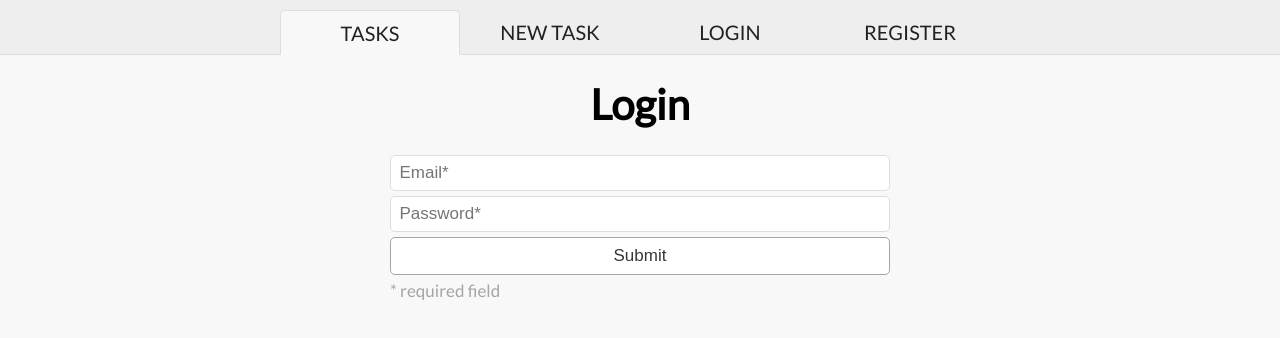
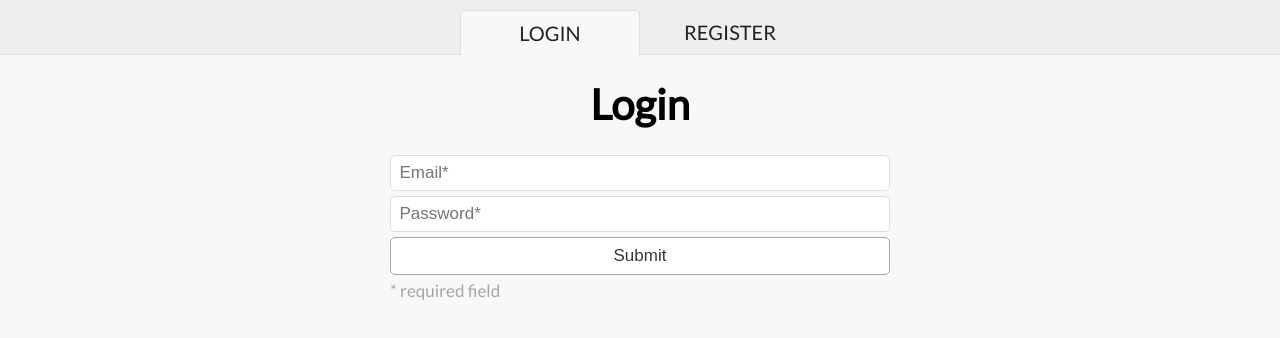
Before and after one commit to tarmeli/horizontal-kanban, a React (Create React App) app: page / in a window 1280 px wide. Shown: the top 338 px of the page. Built offline with nearby package versions, Linux system fonts and the light colour scheme.

Commit message:
hide buttons according to logged in

```diff
--- a/src/components/App/App.jsx
+++ b/src/components/App/App.jsx
@@ -1,12 +1,52 @@
 import { Content, Nav } from './';
+import { LOGIN_MUTATION, SIGNUP_MUTATION } from '../../data/constants';
 
-import React from 'react';
+import React, { useState } from 'react';
 
-const App = () => (
-  <div className="App">
-    <Nav />
-    <Content />
-  </div>
-);
+import { useMutation } from '@apollo/react-hooks';
+
+
+const App = () => {
+  const [isLoggedIn, setIsLoggedIn] = useState(false);
+  const [login] = useMutation(LOGIN_MUTATION);
+  const [signup] = useMutation(SIGNUP_MUTATION);
+
+  const handleLogin = async (e) => {
+    e.preventDefault();
+
+    const { email, password } = e.target;
+    const logindata = await login({ variables: { email: email.value, password: password.value } });
+
+    if (logindata) {
+      // handle cookies
+      setIsLoggedIn(true);
+      console.log('token', logindata.data.login.token);
+    }
+  };
+
+  const handleRegister = async (e) => {
+    e.preventDefault();
+
+    const { name, email, password } = e.target;
+    const signupdata = await signup({ variables: { name: name.value, email: email.value, password: password.value } });
+
+    if (signupdata) {
+      // handle cookies
+      setIsLoggedIn(true);
+      console.log('token', signupdata.data.signup.token);
+    }
+  };
+
+  return (
+    <div className="App">
+      <Nav isLoggedIn={isLoggedIn} />
+      <Content
+        handleLogin={handleLogin}
+        handleRegister={handleRegister}
+        isLoggedIn={isLoggedIn}
+      />
+    </div>
+  );
+};
 
 export { App };
--- a/src/components/App/content.jsx
+++ b/src/components/App/content.jsx
@@ -2,18 +2,14 @@ import { Kanban } from '../Kanban';
 import { Form } from '../Form';
 import { newTaskFormData, loginFormData, registerFormData } from '../../data';
 import { useLocalStorage } from '../../hooks';
-import { LOGIN_MUTATION, SIGNUP_MUTATION } from '../../data/constants';
 
 import React, { useState } from 'react';
 import { Route } from 'react-router-dom';
-import { useMutation } from '@apollo/react-hooks';
+import PropTypes from 'prop-types';
 
-const Content = () => {
+const Content = ({ isLoggedIn, handleLogin, handleRegister }) => {
   const [tasks, setTasks] = useLocalStorage('kanbanstate', []);
   const [rowWithNewTask, setRowWithNewTask] = useState(0);
-  const [isLoggedIn, setIsLoggedIn] = useState(false);
-  const [login] = useMutation(LOGIN_MUTATION);
-  const [signup] = useMutation(SIGNUP_MUTATION);
 
   const handleTaskDelete = (e, id) => {
     e.preventDefault();
@@ -65,32 +61,6 @@ const Content = () => {
     deadline.value = '';
 
     setTasks(newTasks);
-  };
-
-  const handleLogin = async (e) => {
-    e.preventDefault();
-
-    const { email, password } = e.target;
-    const logindata = await login({ variables: { email: email.value, password: password.value } });
-
-    if (logindata) {
-      // handle cookies
-      setIsLoggedIn(true);
-      console.log('token', logindata.data.login.token);
-    }
-  };
-
-  const handleRegister = async (e) => {
-    e.preventDefault();
-
-    const { name, email, password } = e.target;
-    const signupdata = await signup({ variables: { name: name.value, email: email.value, password: password.value } });
-
-    if (signupdata) {
-      // handle cookies
-      setIsLoggedIn(true);
-      console.log('token', signupdata.data.signup.token);
-    }
   };
 
   return (
@@ -150,4 +120,10 @@ const Content = () => {
   );
 };
 
+Content.propTypes = {
+  isLoggedIn: PropTypes.bool.isRequired,
+  handleLogin: PropTypes.func.isRequired,
+  handleRegister: PropTypes.func.isRequired,
+};
+
 export { Content };
--- a/src/components/App/nav.jsx
+++ b/src/components/App/nav.jsx
@@ -1,9 +1,13 @@
 import { NavLink } from 'react-router-dom';
 import React from 'react';
+import PropTypes from 'prop-types';
 
-const Nav = () => (
+const Nav = ({ isLoggedIn }) => (
   <div className="container container__navbar">
     <nav className="navbar">
+      {
+        isLoggedIn ?
+          <>
             <NavLink exact to="/" className="navbar__item" activeClassName="navbar__item--active">
               tasks
             </NavLink>
@@ -12,16 +16,27 @@ const Nav = () => (
               new task
             </NavLink>
 
-      <NavLink to="/login" className="navbar__item" activeClassName="navbar__item--active">
+            <NavLink to="/logout" className="navbar__item" activeClassName="navbar__item--active">
+              logout
+            </NavLink>
+          </>
+        :
+          <>
+            <NavLink exact to="/" className="navbar__item" activeClassName="navbar__item--active">
               login
             </NavLink>
 
             <NavLink to="/register" className="navbar__item" activeClassName="navbar__item--active">
               register
             </NavLink>
-
+          </>
+      }
     </nav>
   </div>
 );
 
+Nav.propTypes = {
+  isLoggedIn: PropTypes.bool.isRequired,
+};
+
 export { Nav };
```
Lines whose indentation alone changed are shown as unchanged.
